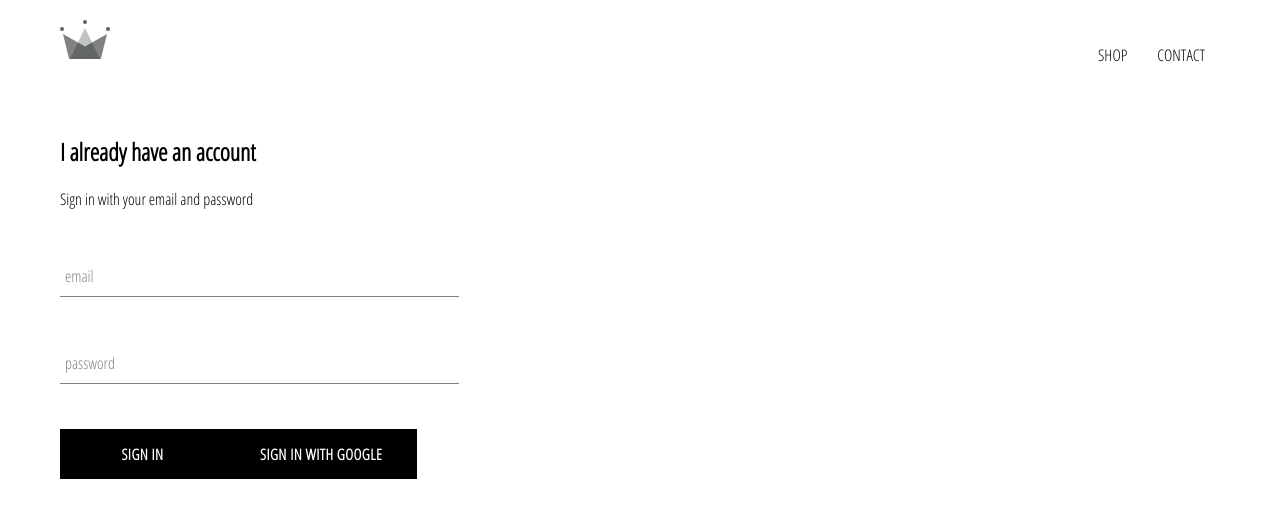
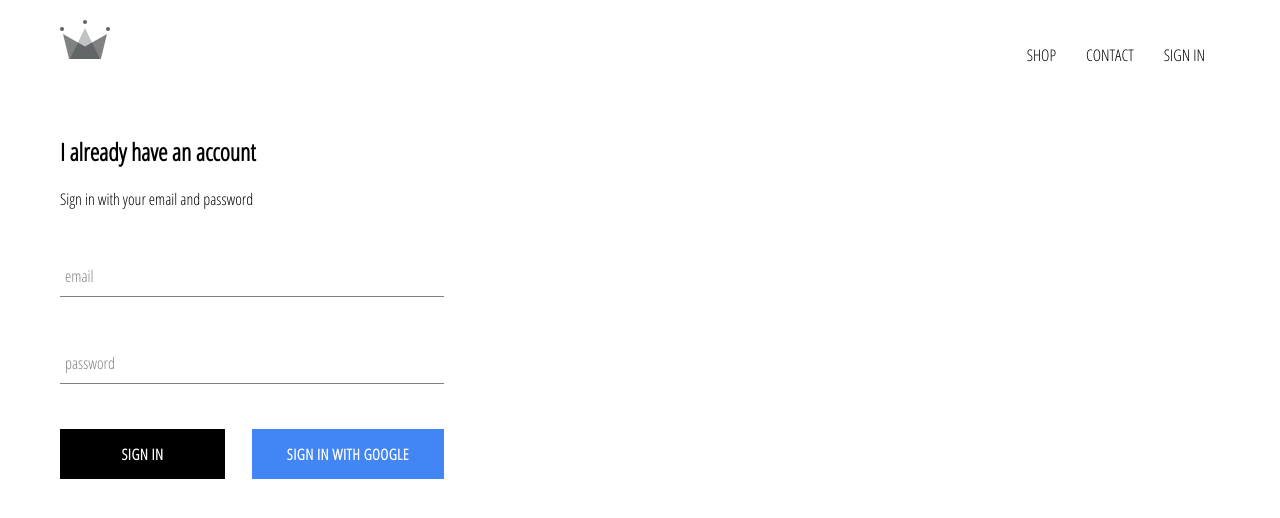
Before and after one commit to sayandip18/crown-clothing, a React (Create React App) app: page /signin in a window 1280 px wide. Shown: the top 518 px of the page. Built offline with nearby package versions, Linux system fonts and the light colour scheme; no server answers.

Commit message:
added signout functionality and styles

```diff
--- a/src/App.css
+++ b/src/App.css
@@ -7,3 +7,7 @@
     text-decoration: none;
     color: black;
 }
+
+* {
+    box-sizing: border-box;
+}
--- a/src/App.js
+++ b/src/App.js
@@ -5,13 +5,36 @@
 import ShopPage from './pages/shop/shop.components';
 import Header from './components/header/header.component';
 import SignInAndSignUpPage from './pages/sign-in-and-sign-up/sign-in-and-sign-up';
+import { auth } from './firebase/firebase.utils';
 
 
 class App extends React.Component {
+  constructor(){
+    super();
+
+    this.state = {
+      currentUser: null
+    }
+  }
+
+  unsubscribeFromAuth = null;
+
+  componentDidMount(){
+    this.unsubscribeFromAuth = auth.onAuthStateChanged(user => {
+      this.setState({ currentUser: user });
+
+      console.log(user);
+    });
+  }
+
+  componentWillUnmount() {
+    this.unsubscribeFromAuth();
+  }
+
   render() {
     return (
       <div>
-        <Header />
+        <Header currentUser={this.state.currentUser} />
         <Switch>
           <Route exact path='/' component={HomePage} />
           <Route path='/shop' component={ShopPage} />
--- a/src/components/custom-button/custom-button.component.jsx
+++ b/src/components/custom-button/custom-button.component.jsx
@@ -1,9 +1,12 @@
 import React from 'react';
 import './custom-button.styles.scss';
 
-const CustomButton = ({ children, ...otherProps }) => (
-    <button className="custom-button" {...otherProps}>
-        {children}
+const CustomButton = ({ children, isGoogleSignIn, ...otherProps }) => (
+    <button
+      className={`${isGoogleSignIn ? 'google-sign-in' : ''} custom-button`}
+      {...otherProps}
+    >
+      {children}
     </button>
 );
 
--- a/src/components/custom-button/custom-button.styles.scss
+++ b/src/components/custom-button/custom-button.styles.scss
@@ -19,4 +19,14 @@
       color: black;
       border: 1px solid black;
     }
+
+    &.google-sign-in {
+      background-color: #4285f4;
+      color: white;
+
+      &:hover {
+        background-color: #357ae8;
+        border: none;
+      }
+    }
 }
--- a/src/components/header/header.component.jsx
+++ b/src/components/header/header.component.jsx
@@ -3,7 +3,10 @@
 import { Link } from 'react-router-dom';
 import { ReactComponent as Logo } from '../../assets/crown.svg';
 
-const Header = () => (
+import { auth } from '../../firebase/firebase.utils';
+
+
+const Header = ({ currentUser }) => (
     <div className="header">
         <Link to="/">
             <Logo className="logo" />
@@ -11,6 +14,15 @@
         <div className="options">
             <Link className="option" to="/shop">SHOP</Link>
             <Link className="option" to="/shop">CONTACT</Link>
+            {currentUser ? (
+                <div className='option' onClick={() => auth.signOut()}>
+                SIGN OUT
+                </div>
+            ) : (
+                <Link className='option' to='/signin'>
+                SIGN IN
+                </Link>
+            )}
         </div>
     </div>
 )
--- a/src/components/header/header.styles.scss
+++ b/src/components/header/header.styles.scss
@@ -20,6 +20,7 @@
 
       .option {
         padding: 10px 15px;
+        cursor: pointer;
       }
     }
 }
--- a/src/components/sign-in/sign-in.component.jsx
+++ b/src/components/sign-in/sign-in.component.jsx
@@ -49,8 +49,10 @@
                     label='password'
                     required
                 />
+                <div className="buttons">
                     <CustomButton type='submit' value='Submit Form'>SIGN IN</CustomButton>
-                    <CustomButton onClick={SignInWithGoogle}>SIGN IN WITH GOOGLE</CustomButton>
+                    <CustomButton onClick={SignInWithGoogle} isGoogleSignIn>SIGN IN WITH GOOGLE</CustomButton>
+                </div>
                 </form>
             </div>
         );
--- a/src/components/sign-in/sign-in.styles.scss
+++ b/src/components/sign-in/sign-in.styles.scss
@@ -6,4 +6,8 @@
     .title {
         margin: 10px 0;
     }
+    .buttons {
+        display: flex;
+        justify-content: space-between;
+      }
 }
--- a/src/firebase/firebase.utils.js
+++ b/src/firebase/firebase.utils.js
@@ -18,7 +18,7 @@
 
 const analytics = getAnalytics(app);
 
-const auth = getAuth(app)
+export const auth = getAuth(app)
 
 const db = getFirestore();
 
```
